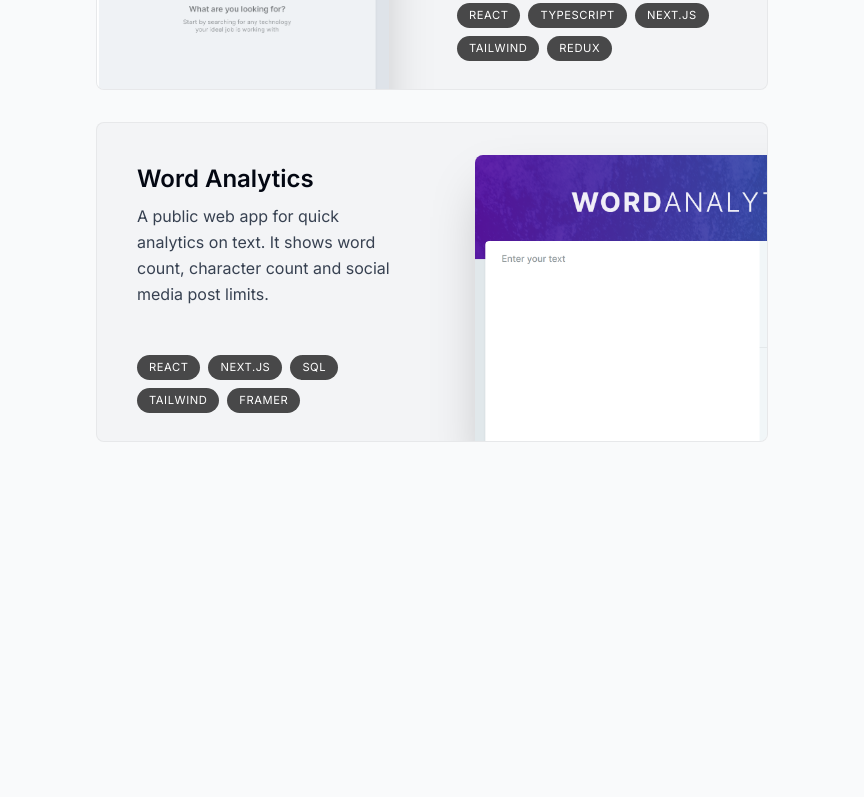
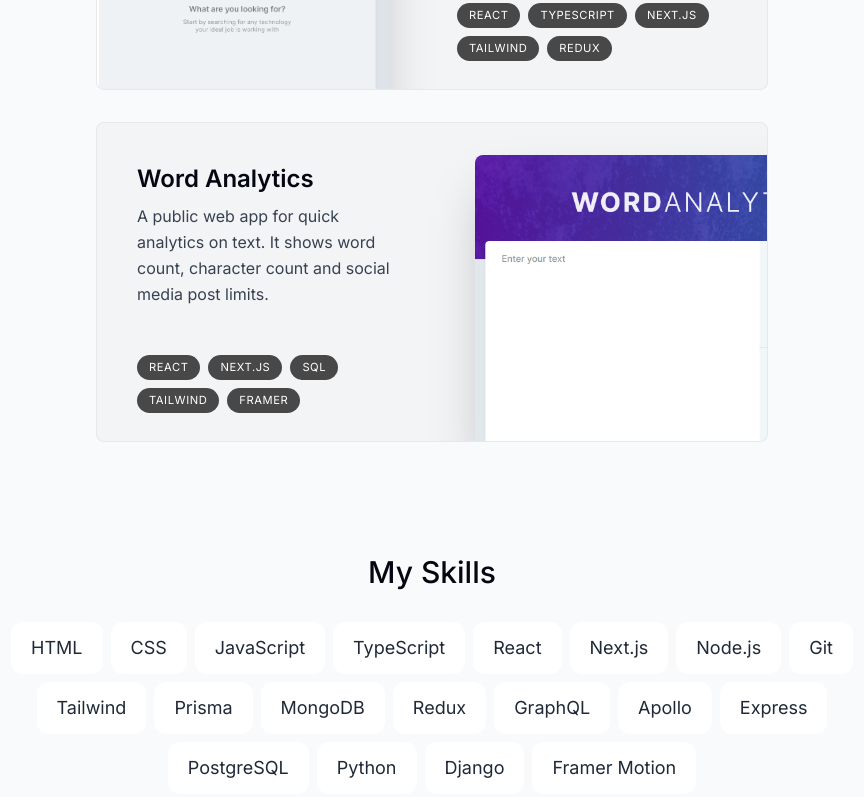
Before and after one commit to ankitgrin/Portfolio, a Next.js app: page / in a window 1280 px wide. Shown: the part 2000-2797 px from the top of the page, without its empty margins (208-1072 px from the left). Built offline with nearby package versions, Linux system fonts and the light colour scheme.

Commit message:
skill section added

```diff
--- a/app/page.tsx
+++ b/app/page.tsx
@@ -2,6 +2,7 @@
 import Intro from "@/components/intro";
 import Projects from "@/components/projects";
 import SectionDivider from "@/components/section-divider";
+import Skills from "@/components/skills";
 
 export default function Home() {
   return (
@@ -10,6 +11,7 @@
       <SectionDivider />
       <About />
       <Projects />
+      <Skills />
     </main>
   );
 }
--- /dev/null
+++ b/components/skills.tsx
@@ -0,0 +1,52 @@
+"use client";
+
+import React from "react";
+import SectionHeading from "./section-heading";
+import { skillsData } from "@/lib/data";
+import { useSectionInView } from "@/lib/hooks";
+import { motion } from "framer-motion";
+
+const fadeInAnimationVariants = {
+  initial: {
+    opacity: 0,
+    y: 100,
+  },
+  animate: (index: number) => ({
+    opacity: 1,
+    y: 0,
+    transition: {
+      delay: 0.05 * index,
+    },
+  }),
+};
+
+export default function Skills() {
+  const { ref } = useSectionInView("Skills");
+
+  return (
+    <section
+      id="skills"
+      ref={ref}
+      className="mb-28 max-w-[53rem] scroll-mt-28 text-center sm:mb-40"
+    >
+      <SectionHeading>My skills</SectionHeading>
+      <ul className="flex flex-wrap justify-center gap-2 text-lg text-gray-800">
+        {skillsData.map((skill, index) => (
+          <motion.li
+            className="bg-white borderBlack rounded-xl px-5 py-3 dark:bg-white/10 dark:text-white/80"
+            key={index}
+            variants={fadeInAnimationVariants}
+            initial="initial"
+            whileInView="animate"
+            viewport={{
+              once: true,
+            }}
+            custom={index}
+          >
+            {skill}
+          </motion.li>
+        ))}
+      </ul>
+    </section>
+  );
+}
```
